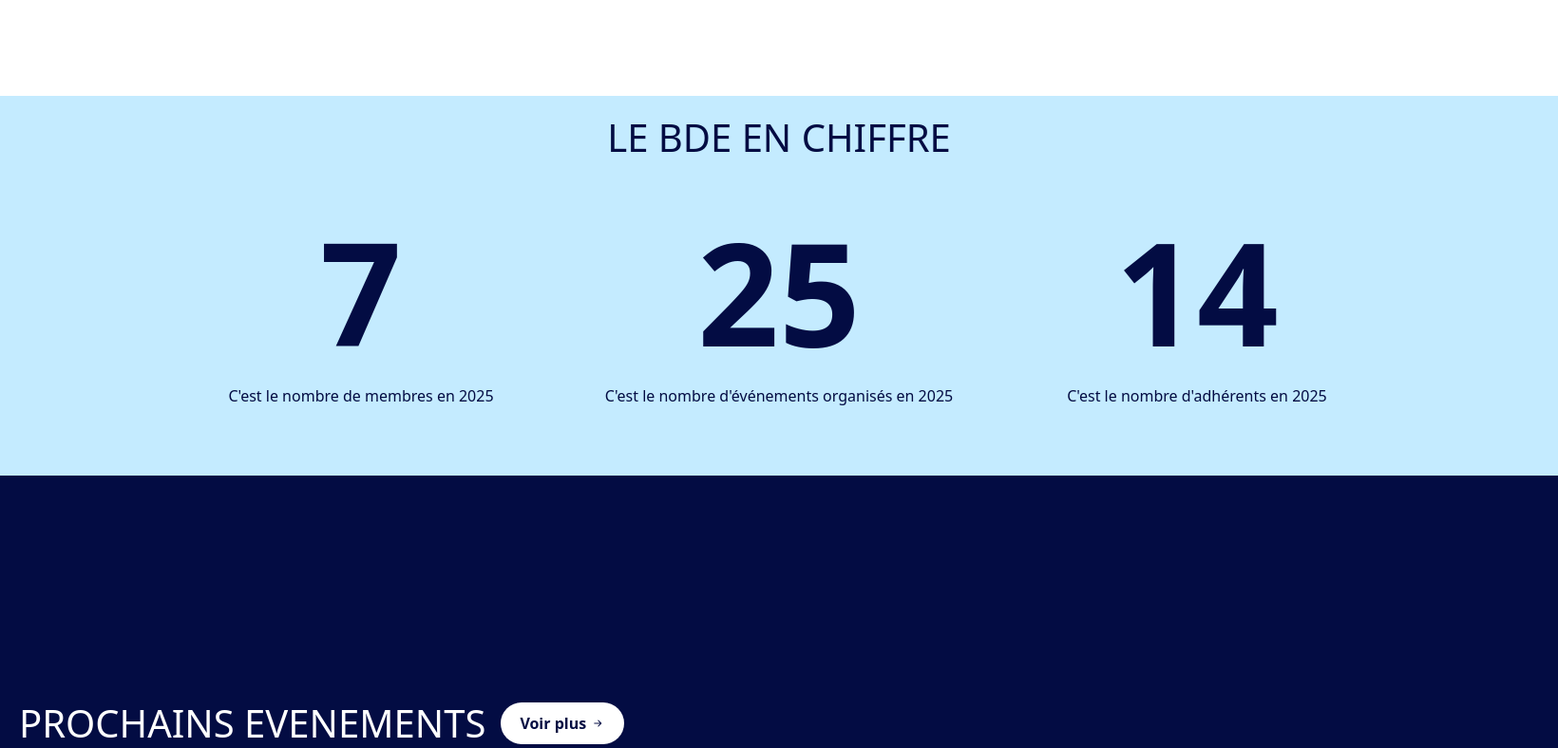
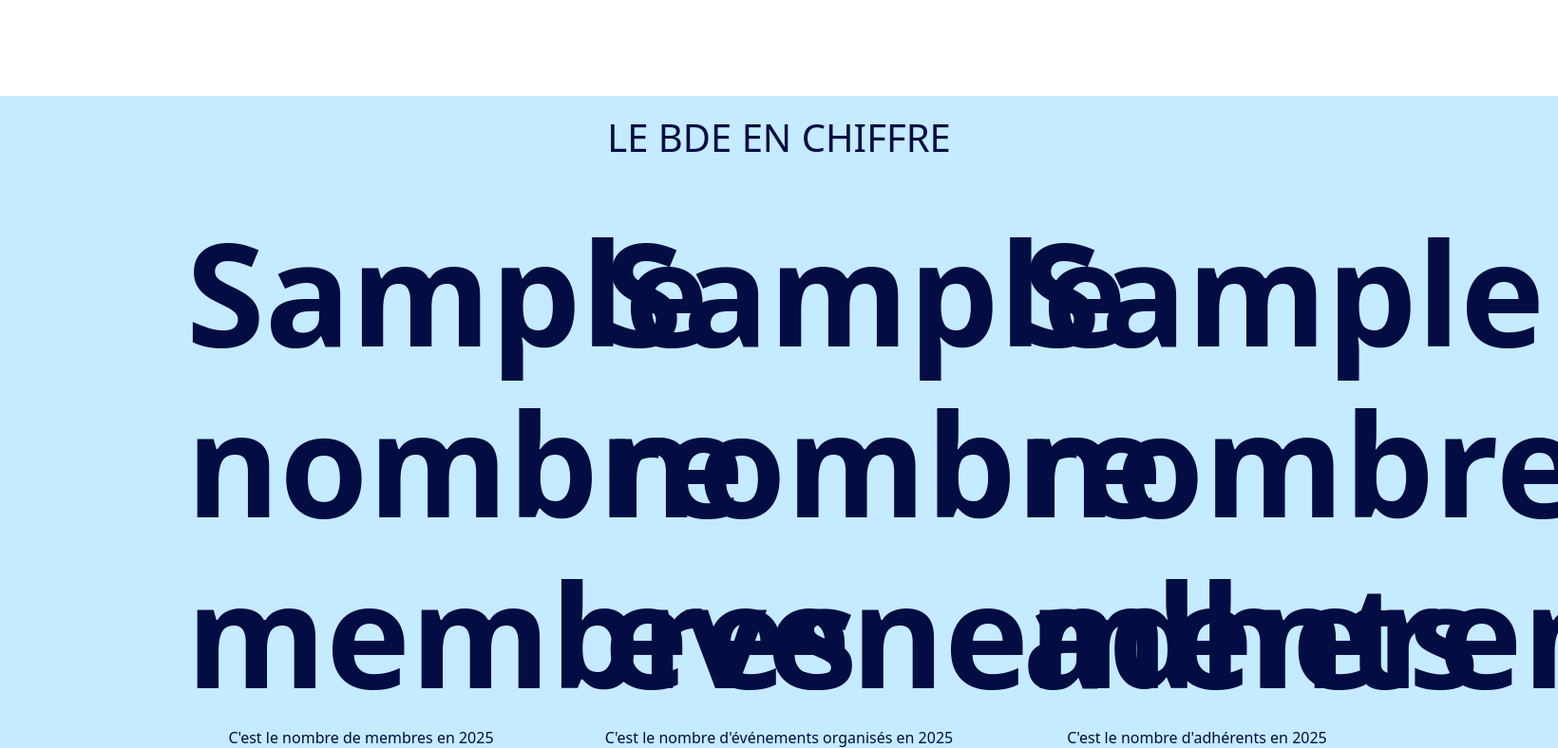
Before and after one commit to LucasLgLsGit/SAE4.01, a PHP site: template app/views/index.html.twig in a window 1640 px wide; the page is wider, and only the part inside the window is pictured. Shown: the part 833-1621 px from the top of that part at 95% size. Run offline with PHP 8.4, Linux system fonts and the light colour scheme; the template is opened without the code that fills it: most values are stand-ins (such as "Sample title", 1, 10 or a date in 2020); some libraries are stand-ins or nearby versions.

Commit message:
Ajout de la fonctionnalité de comptage des membres, événements et adhérents pour la page d'accueil

```diff
--- a/app/views/index.html.twig
+++ b/app/views/index.html.twig
@@ -45,19 +45,19 @@
 		<section class="row">
 			<article class="col-12 col-md-4">
 				<div class="p-4 text-center">
-					<h2 class="display-1 number">7</h2>
+					<h2 class="display-1 number">{{ nombreMembres }}</h2>
 					<p>C'est le nombre de membres en 2025</p>
 				</div>
 			</article>
 			<article class="col-12 col-md-4">
 				<div class="p-4 text-center">
-					<h2 class="display-1 number">25</h2>
+					<h2 class="display-1 number">{{ nombreEvenements }}</h2>
 					<p>C'est le nombre d'événements organisés en 2025</p>
 				</div>
 			</article>
 			<article class="col-12 col-md-4">
 				<div class="p-4 text-center">
-					<h2 class="display-1 number">14</h2>
+					<h2 class="display-1 number">{{ nombreAdherents }}</h2>
 					<p>C'est le nombre d'adhérents en 2025</p>
 				</div>
 			</article>
```
Also changed, not shown: app/controllers/HomeController.php (+12 -3 lines), app/repositories/EvenementRepository.php (+9 -0 lines), app/repositories/UtilisateurRepository.php (+10 -0 lines).
